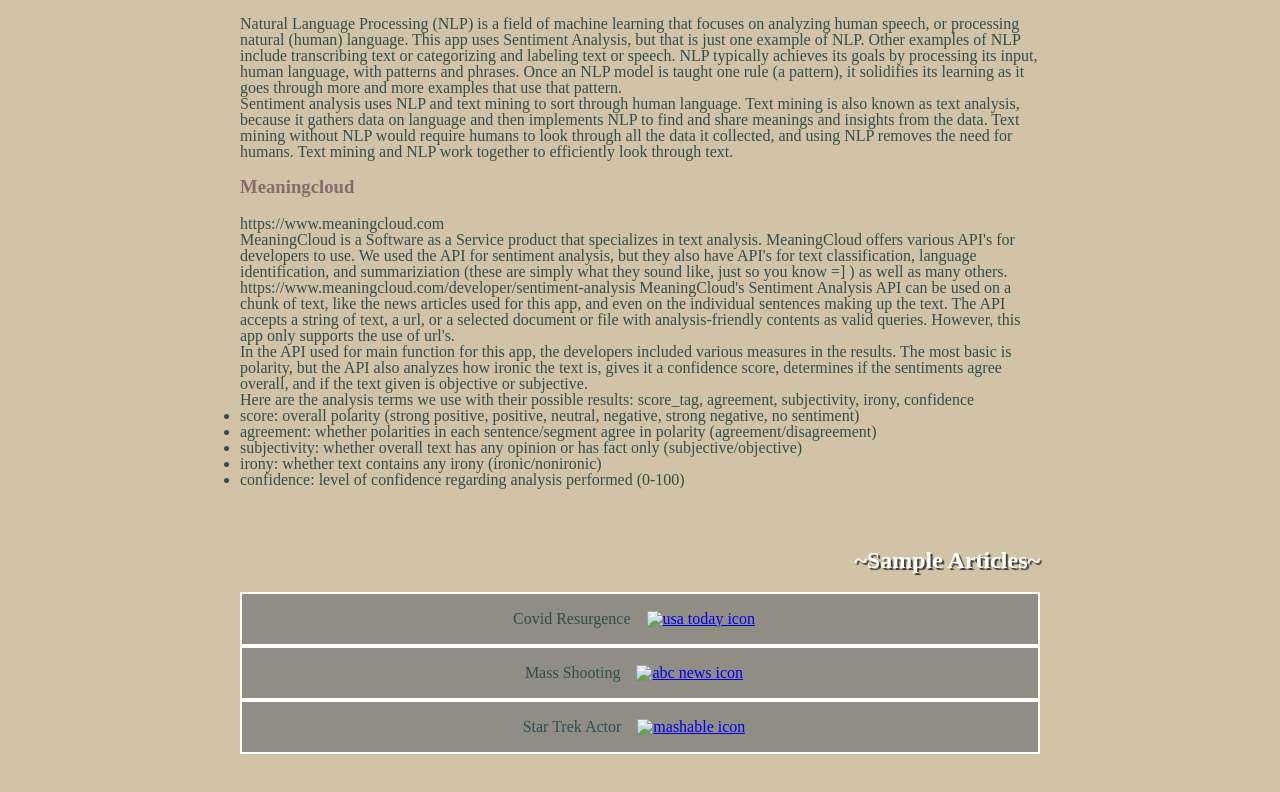
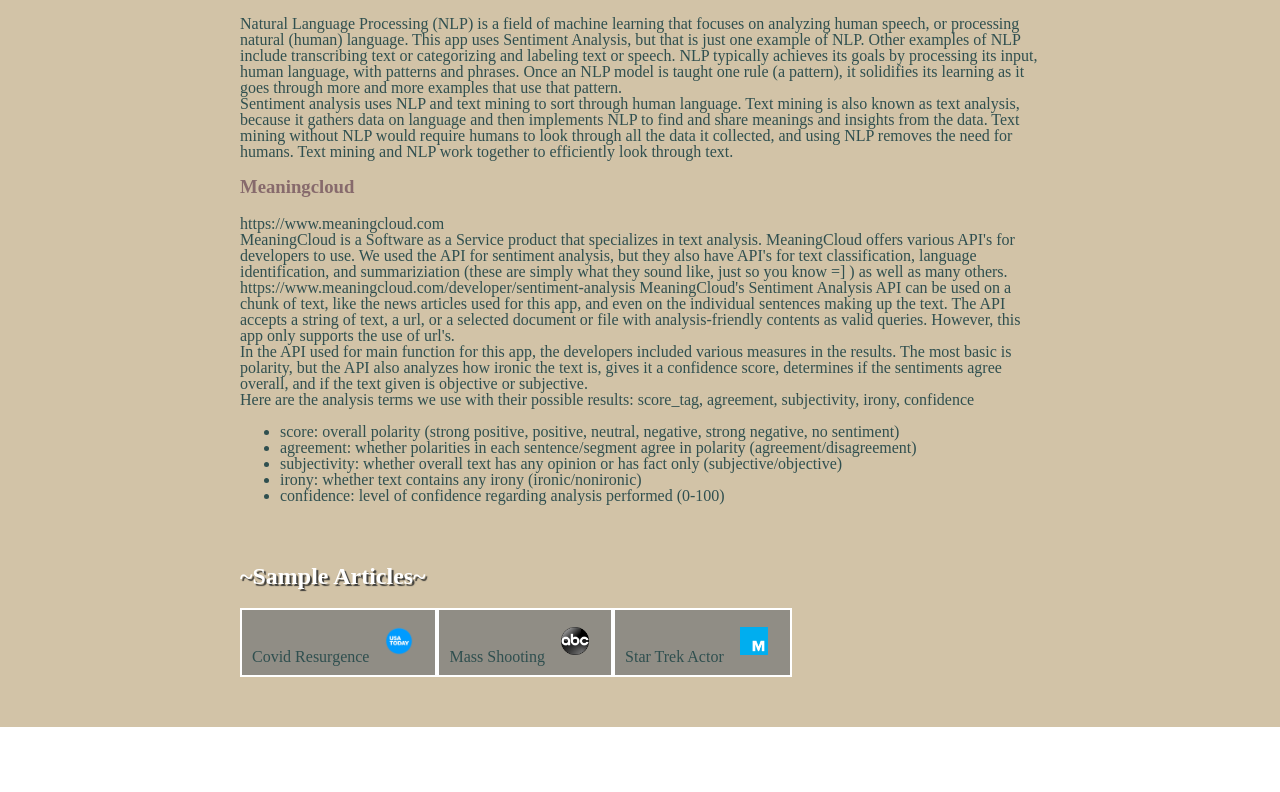
Before and after one commit to jhersheyy/heroku_newseval, a website built with webpack: page src/client/views/index.html in a window 1280 px wide. Shown: the part 913-1705 px from the top of the page. After the commit the page ends 1640 px from the top, so only its background shows below. Built offline with nearby package versions, Linux system fonts and the light colour scheme.

Commit message:
edited some styling, fixed footer styling and logos

```diff
--- a/src/client/index.js
+++ b/src/client/index.js
@@ -1,5 +1,5 @@
 import logo from './pics/jh.png';
-import tests from './pics/tests.png';
+// import tests from './pics/tests.png';
 import usatoday from './pics/usatoday.png';
 import abcnews from './pics/abcnews.png';
 import mashable from './pics/mashable.png';
@@ -12,8 +12,8 @@
 import './styles/header.scss'
 var mylogo = document.getElementById('jhlogo');
 mylogo.src = logo;
-var testimg= document.getElementById('testimg');
-testimg.src= tests
+// var testimg= document.getElementById('testimg');
+// testimg.src= tests
 var nlogo1 = document.getElementById('nlogo1');
 nlogo1.src = usatoday;
 var nlogo2 = document.getElementById('nlogo2');
--- a/src/client/styles/footer.scss
+++ b/src/client/styles/footer.scss
@@ -1,7 +1,9 @@
 $footercolor: #908d85;
 footer{
-    text-align: right;
-
+    text-align: justify;
+}
+.cardholder{
+    display: flex;
 }
 .logopic{
     height: 2em;
--- a/src/client/styles/resets.scss
+++ b/src/client/styles/resets.scss
@@ -7,14 +7,14 @@
     box-sizing: border-box;
 }
 
-html, body, div, span, applet, object, iframe,
-// h1, h2, h3, h4, h5, h6, ol, li
+html, body, span, applet, object, iframe,
+// div, h1, h2, h3, h4, h5, h6, ul, ol, li
  p, blockquote, pre,
 a, abbr, acronym, address, big, cite, code,
 del, dfn, em, img, ins, kbd, q, s, samp,
 small, strike, strong, sub, sup, tt, var,
 b, u, i, center,
-dl, dt, dd, ul, //ol, li
+dl, dt, dd, //ul, ol, li
 fieldset, form, label, legend,
 table, caption, tbody, tfoot, thead, tr, th, td,
 article, aside, canvas, details, embed,
--- a/src/client/views/index.html
+++ b/src/client/views/index.html
@@ -152,6 +152,7 @@
 
         <footer>
             <h2 class="prettytext">~Sample Articles~</h2>
+            <div class="cardholder">
                 <div class="newscard">
                     Covid Resurgence
                     <a href="https://www.usatoday.com/story/news/nation/2020/07/29/covid-resurgence-deaths-surpass-150-k/5489494002/" target="_blank"><img id= "nlogo1" alt="usa today icon" class="logopic"></a>
@@ -163,6 +164,7 @@
                 <div class="newscard">
                     Star Trek Actor
                     <a href="https://in.mashable.com/entertainment/15977/star-trek-discovery-adil-hussain-teases-guest-appearance-in-season-3-fans-are-loving-it" target="_blank"><img id="nlogo3" alt="mashable icon" class="logopic"></a>
+                </div>
             </div>
 
             <!-- <img id= "testimg" alt="Test articles:" class="logopic"> -->
```
Lines whose indentation alone changed are shown as unchanged.
